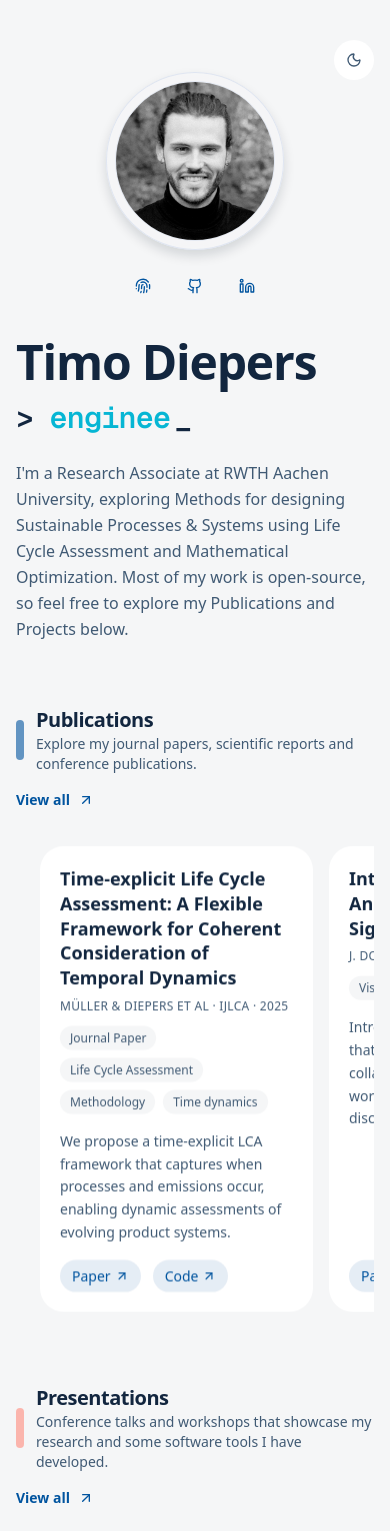
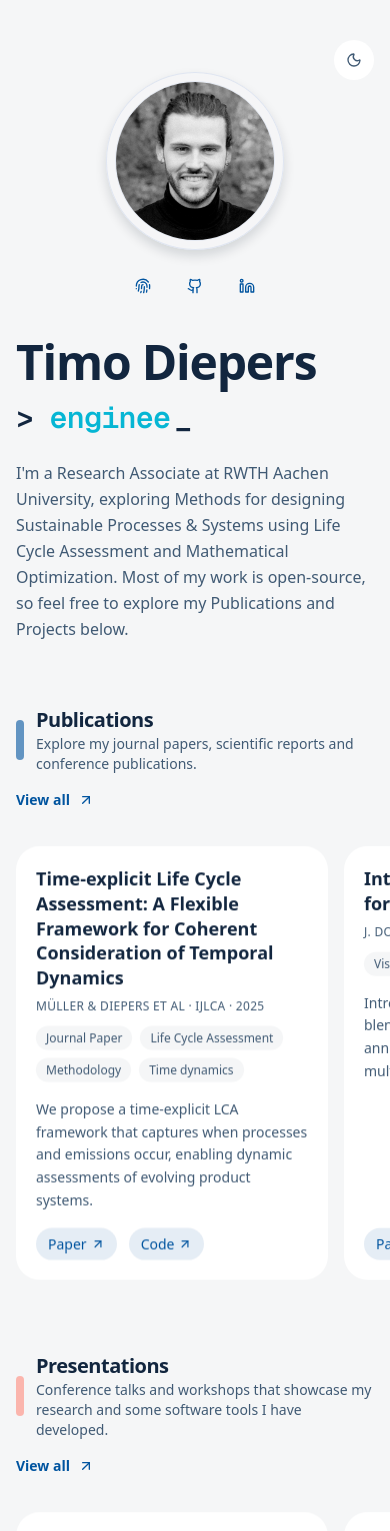
Before and after one commit to TimoDiepers/nextjs-portfolio, a Next.js app: page / in a window 390 px wide. Shown: the top 1531 px of the page. Built offline with nearby package versions, Linux system fonts and the light colour scheme.

Commit message:
fix responsive carousel sizing

```diff
--- a/app/page.tsx
+++ b/app/page.tsx
@@ -96,16 +96,16 @@ const FeaturedSection: React.FC<FeaturedSectionProps & { isReady: boolean; delay
     };
   }, [shouldAnimate, headerControls, linkControls, delay]);
 
-  const carouselViewportClass = shouldPeekNextCard ? 'px-6 sm:px-6' : 'px-6 sm:px-6';
+  const carouselViewportClass = 'px-4 sm:px-6 lg:px-8';
   const carouselContentClass = cn(
     'ml-0 gap-4 py-4',
     shouldPeekNextCard ? 'pr-16' : 'pr-0'
   );
 
   const carouselItemClass = shouldPeekNextCard
-    ? 'basis-[70vw] pl-0 sm:basis-[65vw] md:basis-[45%]'
+    ? 'basis-[80vw] pl-0 sm:basis-[65vw] md:basis-[45%]'
     : itemCount === 2
-      ? 'basis-[70vw] pl-0 sm:basis-[65vw] md:basis-[calc(50%-0.5rem)]'
+      ? 'basis-[80vw] pl-0 sm:basis-[65vw] md:basis-[calc(50%-0.5rem)]'
       : 'basis-full pl-0 sm:basis-full md:basis-full';
 
   return (
@@ -150,7 +150,7 @@ const FeaturedSection: React.FC<FeaturedSectionProps & { isReady: boolean; delay
       </div>
       <Carousel
         opts={{ align: 'start', containScroll: 'trimSnaps' }}
-        className="relative w-full lg:hidden"
+        className="relative w-screen lg:hidden -mx-4 sm:-mx-6 lg:-mx-8"
       >
         <CarouselContent
           viewportClassName={carouselViewportClass}
```
